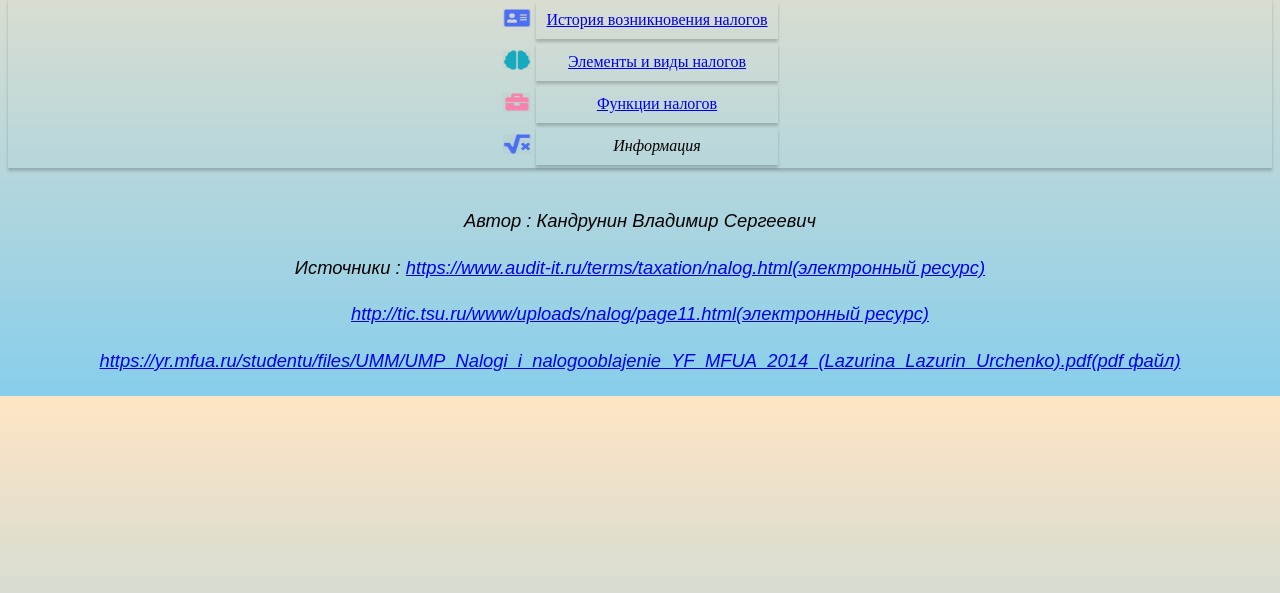
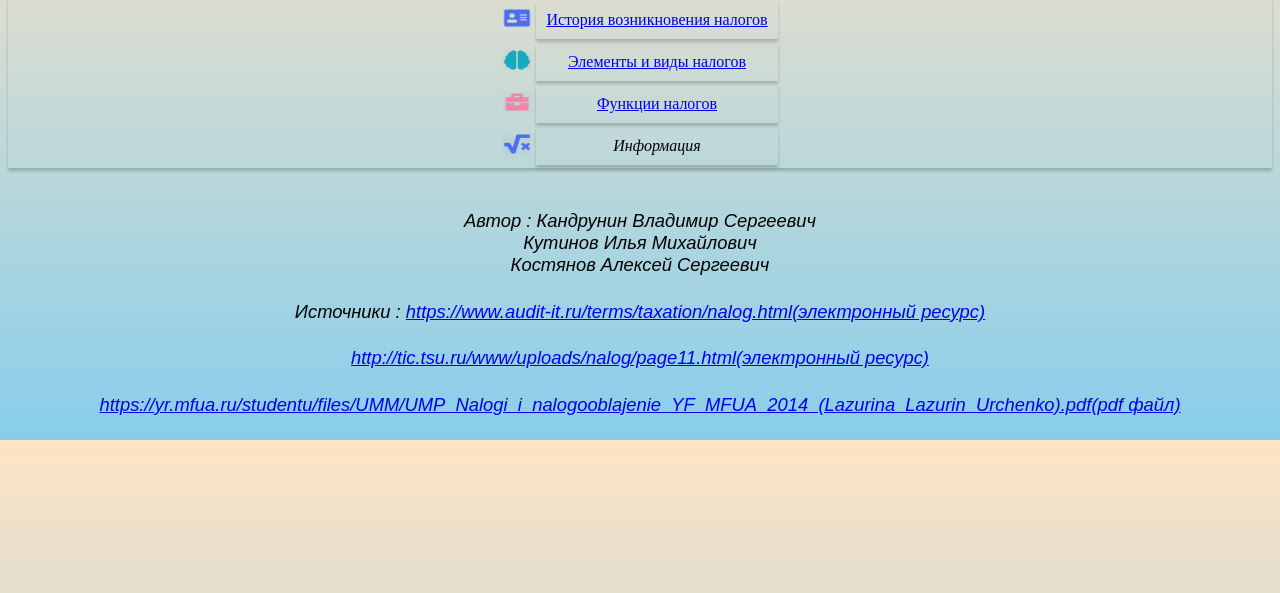
Before and after one commit to Vladimir0429/Vladimir0429.github.io, a plain HTML site: page kontrol.html in a window 1280 px wide. Shown: the part 187-780 px from the top of the page. Drawn offline with Linux system fonts and the light colour scheme.

Commit message:
Update kontrol.html

```diff
--- a/kontrol.html
+++ b/kontrol.html
@@ -37,7 +37,7 @@
 <br>
 
 
-<h4><P2>Автор : Кандрунин Владимир Сергеевич</P2></h4>
+<h4><P2>Автор : Кандрунин Владимир Сергеевич<br> Кутинов Илья Михайлович<br> Костянов Алексей Сергеевич</P2></h4>
 <h4><P2>Источники : <a href= "https://www.audit-it.ru/terms/taxation/nalog.html">https://www.audit-it.ru/terms/taxation/nalog.html(электронный ресурс)</a></P2></h4>
 <h4><P2><a href="http://tic.tsu.ru/www/uploads/nalog/page11.html">http://tic.tsu.ru/www/uploads/nalog/page11.html(электронный ресурс)</a></P2></h4>
    <h4><P2><a href="https://yr.mfua.ru/studentu/files/UMM/UMP_Nalogi_i_nalogooblajenie_YF_MFUA_2014_(Lazurina_Lazurin_Urchenko).pdf" >https://yr.mfua.ru/studentu/files/UMM/UMP_Nalogi_i_nalogooblajenie_YF_MFUA_2014_(Lazurina_Lazurin_Urchenko).pdf(pdf файл)</a></P2></h4>
```
